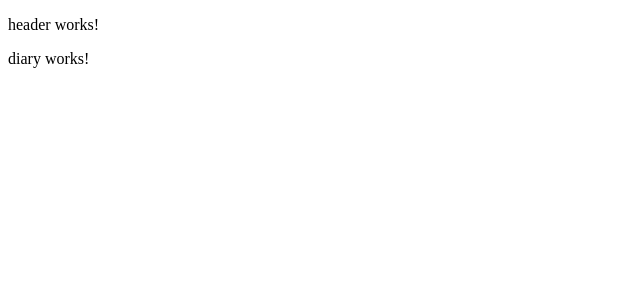
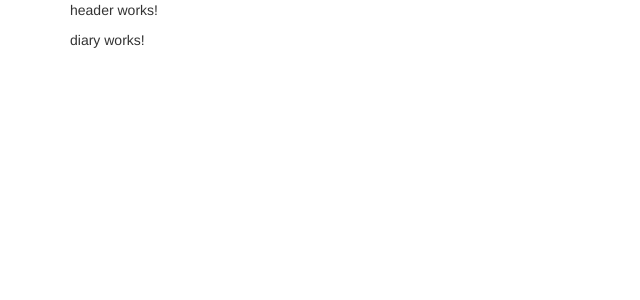
Before and after one commit to Bravo1B9/am-mean-tutorial, an Angular app in the folder my-diary/: page / in a window 1280 px wide. Shown: the top 300 px of the page, without its empty margins (0-640 px from the left). Built offline with nearby package versions, Linux system fonts and the light colour scheme.

Commit message:
Install and use bootstrap

```diff
--- a/my-diary/angular.json
+++ b/my-diary/angular.json
@@ -25,6 +25,7 @@
               "src/assets"
             ],
             "styles": [
+              "node_modules/bootstrap/dist/css/bootstrap.min.css",
               "src/styles.css"
             ],
             "scripts": []
--- a/my-diary/package.json
+++ b/my-diary/package.json
@@ -18,6 +18,7 @@
     "@angular/platform-browser": "^15.2.0",
     "@angular/platform-browser-dynamic": "^15.2.0",
     "@angular/router": "^15.2.0",
+    "bootstrap": "^3.4.1",
     "rxjs": "~7.8.0",
     "tslib": "^2.3.0",
     "zone.js": "~0.12.0"
--- a/my-diary/src/app/app.component.html
+++ b/my-diary/src/app/app.component.html
@@ -1,2 +1,4 @@
-<app-header></app-header>
-<app-diary></app-diary>
+<div class="container">
+  <app-header></app-header>
+  <app-diary></app-diary>
+</div>
```
Also changed, not shown: 1 other file (tests, documents, lock files or other folders).
